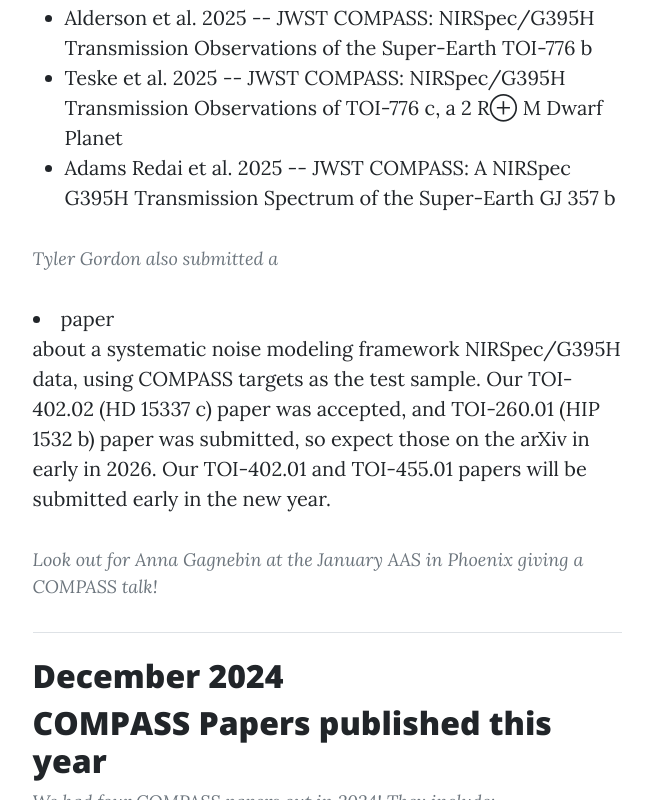
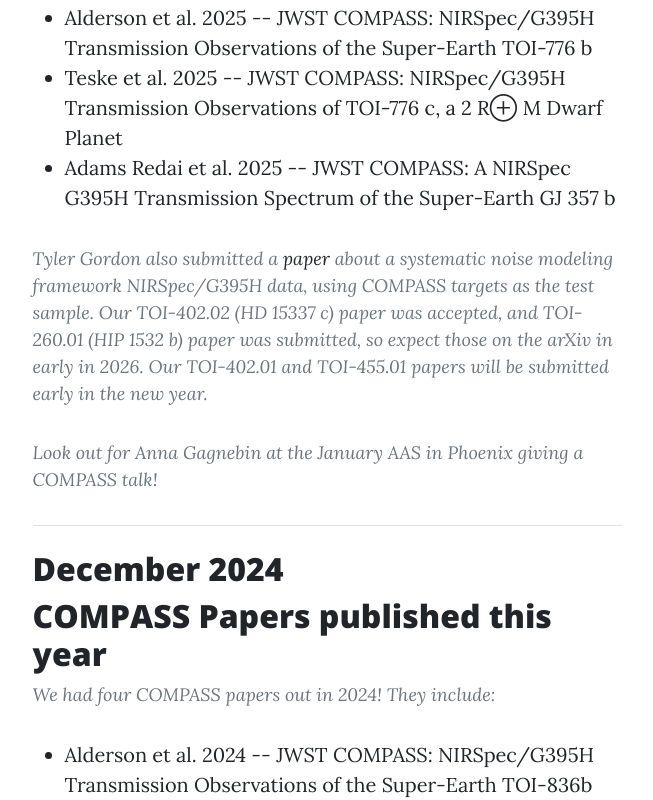
Before and after one commit to compass-jwst/compass-jwst.github.io, a plain HTML site: page news.html in a window 1280 px wide. Shown: the part 741-1541 px from the top of the page, without its empty margins (313-966 px from the left). Drawn offline with nearby package versions, Linux system fonts and the light colour scheme.

Commit message:
Update news.html

```diff
--- a/news.html
+++ b/news.html
@@ -68,7 +68,7 @@
                             </ul>
                         </p>
                         <p class="post-meta">
-                       Tyler Gordon also submitted a <li><a href="https://ui.adsabs.harvard.edu/abs/2025arXiv251118196G/abstract"> paper</a></li> about a systematic noise modeling framework NIRSpec/G395H data, using COMPASS targets as the test sample. Our TOI-402.02 (HD 15337 c) paper was accepted, and TOI-260.01 (HIP 1532 b) paper was submitted, so expect those on the arXiv in early in 2026. Our TOI-402.01 and TOI-455.01 papers will be submitted early in the new year.
+                       Tyler Gordon also submitted a <a href="https://ui.adsabs.harvard.edu/abs/2025arXiv251118196G/abstract"> paper</a> about a systematic noise modeling framework NIRSpec/G395H data, using COMPASS targets as the test sample. Our TOI-402.02 (HD 15337 c) paper was accepted, and TOI-260.01 (HIP 1532 b) paper was submitted, so expect those on the arXiv in early in 2026. Our TOI-402.01 and TOI-455.01 papers will be submitted early in the new year.
                       </p>
                          <p class="post-meta">
                        Look out for Anna Gagnebin at the January AAS in Phoenix giving a COMPASS talk!
```
